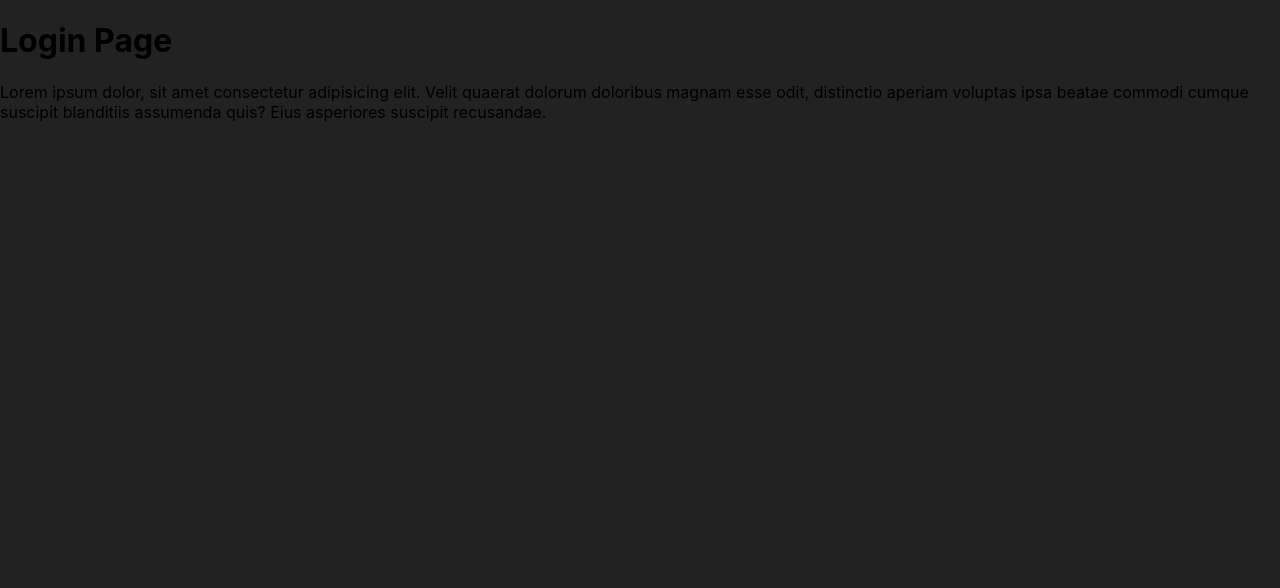
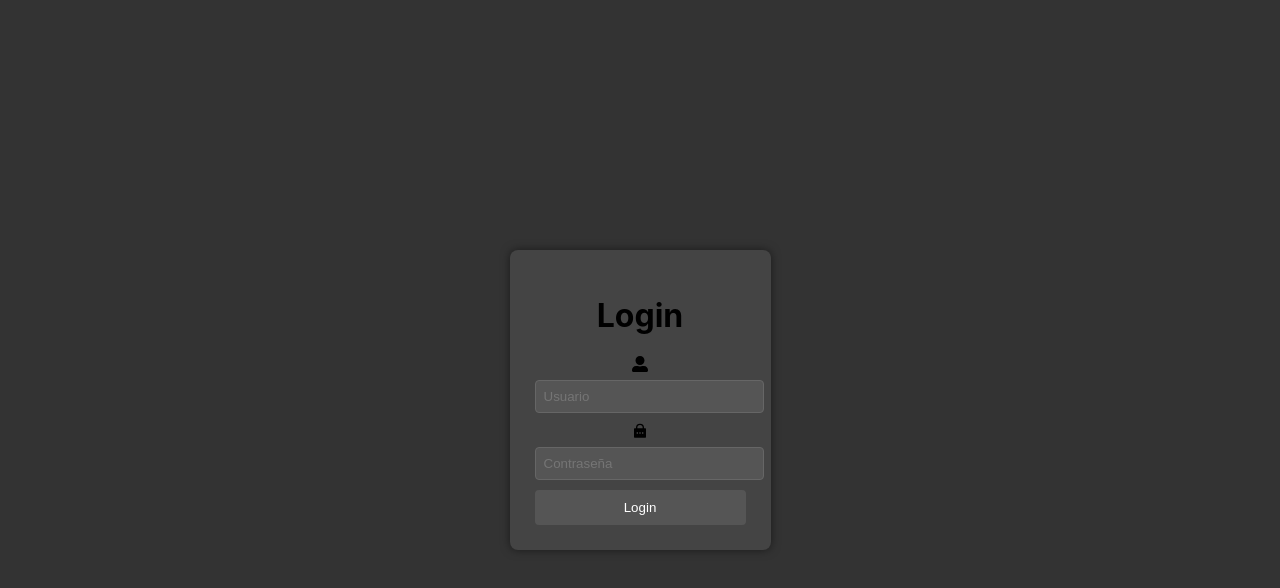
Before and after one commit to dantrixxheron/proyecto-bd, a React (Create React App) app: page /login in a window 1280 px wide. Shown: the top 588 px of the page. Built offline with nearby package versions, Linux system fonts and the light colour scheme.

Commit message:
Update login

```diff
--- a/src/components/Login.tsx
+++ b/src/components/Login.tsx
@@ -1,12 +1,48 @@
-// src/components/Login.tsx
-import React from 'react';
+// Login.tsx
+import React, { useState } from 'react';
+import './css/Login.css';
+import { FaUserAlt } from "react-icons/fa";
+import { RiLockPasswordFill } from "react-icons/ri";
 
 const Login: React.FC = () => {
+  const [username, setUsername] = useState('');
+  const [password, setPassword] = useState('');
+
+  const handleLogin = () => {
+    const loginData = {
+      username,
+      password,
+    };
+
+    // Aquí puedes hacer lo que necesites con los datos del inicio de sesión (por ejemplo, enviarlos a un servidor)
+
+    console.log('Datos de inicio de sesión:', loginData);
+  };
+
   return (
-    <div>
-      <h1>Login Page</h1>
-      <p>Lorem ipsum dolor, sit amet consectetur adipisicing elit. Velit quaerat dolorum doloribus magnam esse odit, distinctio aperiam voluptas ipsa beatae commodi cumque suscipit blanditiis assumenda quis? Eius asperiores suscipit recusandae.</p>
-      {/* Agrega aquí el contenido del formulario de inicio de sesión */}
+    <div className="login-container">
+      <div className="login-form">
+        <h1>Login</h1>
+        <div className="input-container">
+          <FaUserAlt className="icon"/>
+          <input
+            type="text"
+            placeholder="Usuario"
+            value={username}
+            onChange={(e) => setUsername(e.target.value)}
+          />
+        </div>
+        <div className="input-container row-settings">
+          <RiLockPasswordFill className="icon"/>
+          <input
+            type="password"
+            placeholder="Contraseña"
+            value={password}
+            onChange={(e) => setPassword(e.target.value)}
+          />
+        </div>
+        <button onClick={handleLogin}>Login</button>
+      </div>
     </div>
   );
 };
--- a/src/components/Routes.tsx
+++ b/src/components/Routes.tsx
@@ -6,7 +6,7 @@ import Login from './Login';
 
 const PrivateRoute: React.FC<{ element: React.ReactNode }> = ({ element }) => {
     /*******EL FALSE: INICIO DE SESION PERO DEBES DETENER Y PRENDER SERVICIO*******/
-    const isAuthenticated = true; // Reemplaza esto con tu lógica de autenticación
+    const isAuthenticated = false; // Reemplaza esto con tu lógica de autenticación
   return isAuthenticated ? <>{element}</> : <Navigate to="/login" />;
 };
 
--- /dev/null
+++ b/src/components/css/Login.css
@@ -0,0 +1,45 @@
+/* Login.css */
+.login-container {
+    display: flex;
+    align-items: center;
+    justify-content: center;
+    height: 100vh;
+    background-color: #333; /* Fondo oscuro */
+  }
+
+  .login-form {
+    background-color: #444; /* Color del formulario */
+    padding: 25px;
+    border-radius: 8px;
+    box-shadow: 0 0 10px rgba(0, 0, 0, 0.5);
+    text-align: center;
+  }
+
+  .input-container {
+    margin-bottom: 10px;
+  }
+
+  input {
+    width: 100%;
+    padding: 8px;
+    margin-top: 4px;
+    border: 1px solid #666; /*Borde gris*/
+    border-radius: 4px;
+    background-color: #555; /*Color del fondo del input*/
+    color: #fff; /* Color del texto */
+  }
+
+  button {
+    width: 100%;
+    padding: 10px;
+    background-color: #555; /* Color del botón */
+    color: #fff; /* Color del texto del botón */
+    border: none;
+    border-radius: 4px;
+    cursor: pointer;
+  }
+
+  button:hover {
+    background-color: #6f6f6f; /* Cambio de color al pasar el ratón sobre el botón */
+    cursor: pointer;
+  }
```
Also changed, not shown: src/components/css/sidebar.css (indentation only), 2 other files (tests, documents, lock files or other folders).
